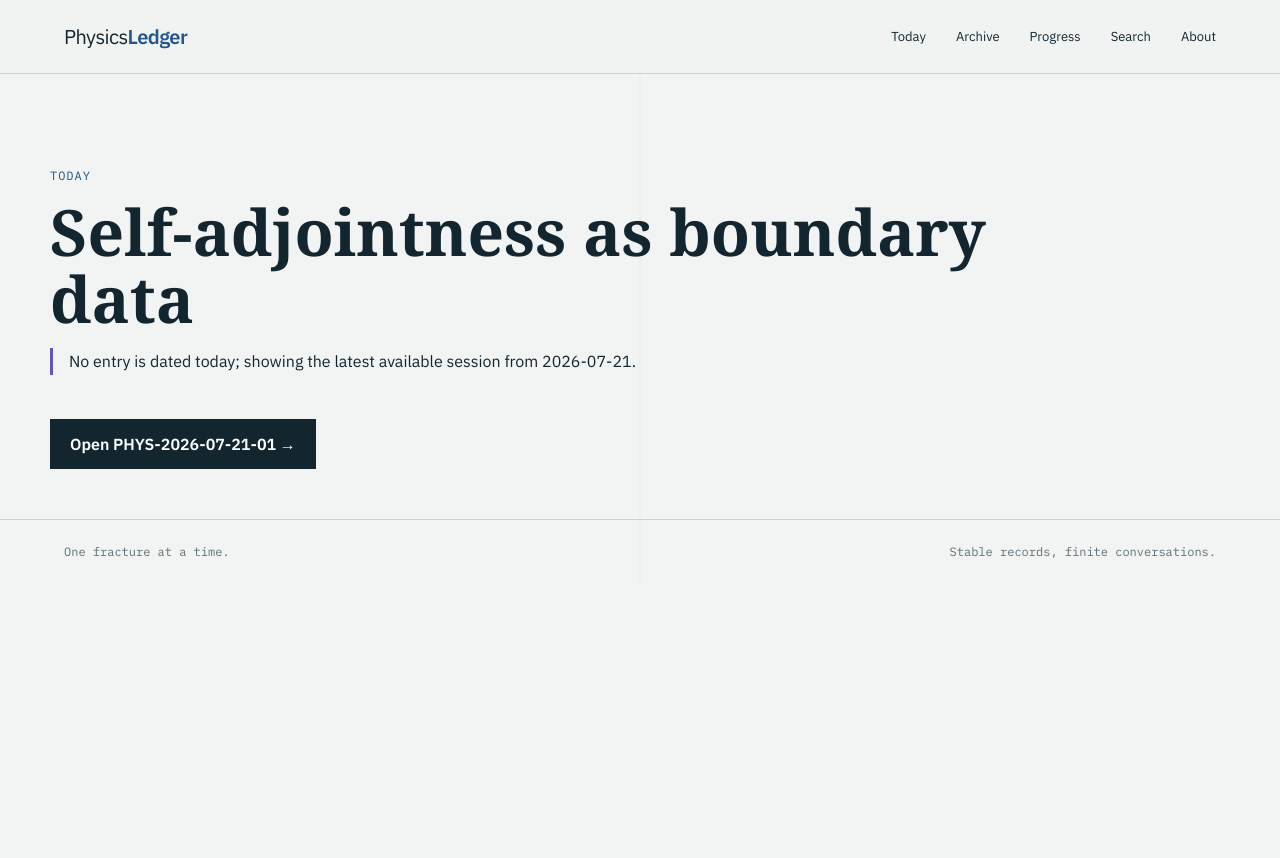
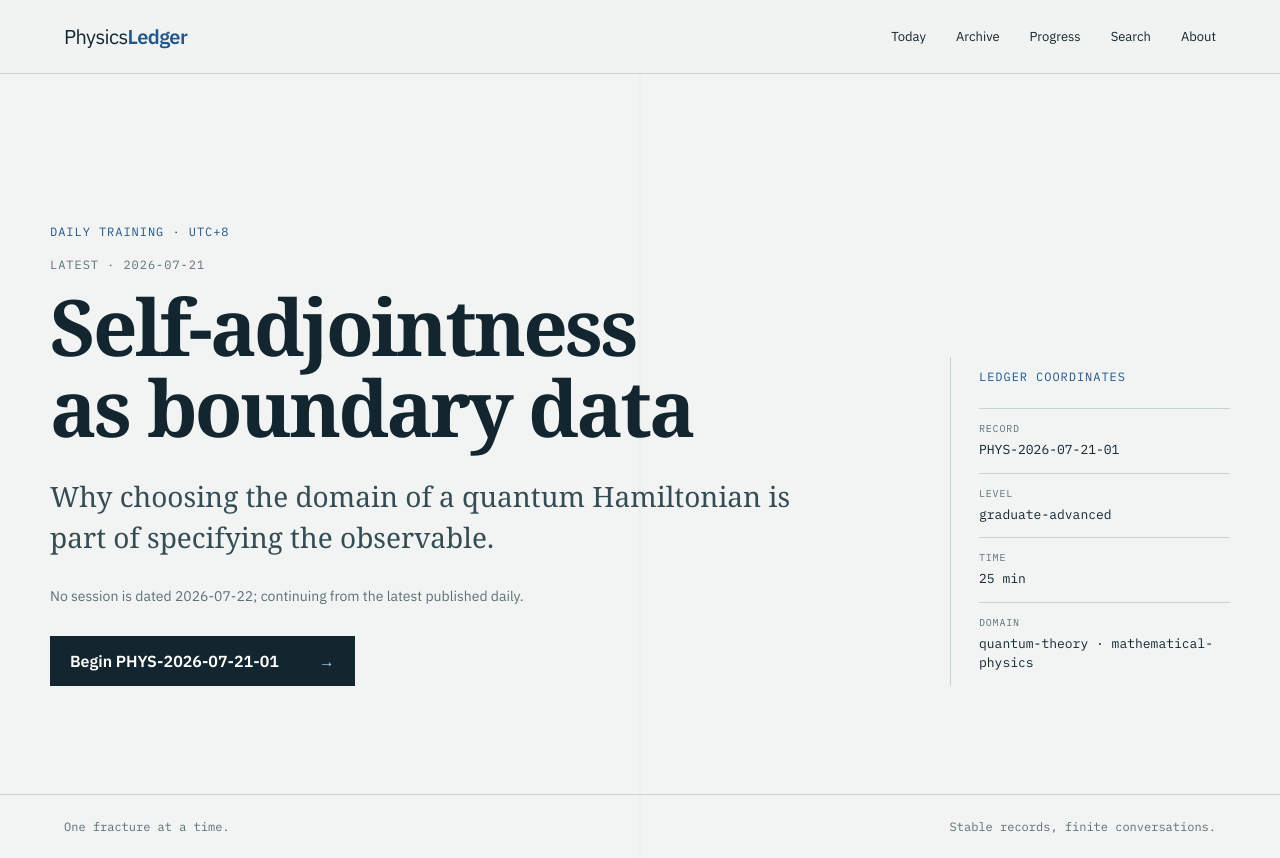
Before and after one commit to rimoooliii/physicsday, an Astro site: page /physicsday/today in a window 1280 px wide. Before the commit the page ends 800 px from the top, so only its background shows below. Built offline with nearby package versions, Linux system fonts and the light colour scheme; Astro itself is replaced by a stand-in of ours; a web font is replaced by a local one.

Commit message:
fix: refine ledger landing pages

```diff
--- /dev/null
+++ b/src/lib/date.ts
@@ -0,0 +1,13 @@
+export const LEDGER_TIME_ZONE = 'Asia/Shanghai';
+
+export function calendarDate(date: Date, timeZone = LEDGER_TIME_ZONE): string {
+  const parts = new Intl.DateTimeFormat('en', {
+    timeZone,
+    year: 'numeric',
+    month: '2-digit',
+    day: '2-digit',
+  }).formatToParts(date);
+  const value = Object.fromEntries(parts.map(({ type, value }) => [type, value]));
+
+  return `${value.year}-${value.month}-${value.day}`;
+}
--- a/src/pages/index.astro
+++ b/src/pages/index.astro
@@ -9,7 +9,7 @@ const latest = entries[0];
 <BaseLayout title="Daily advanced theoretical physics" description="A durable ledger for daily theoretical-physics training.">
   <section class="hero shell">
     <div class="eyebrow">Current fracture · {latest?.data.date.toISOString().slice(0,10)}</div>
-    <h1>{latest?.data.title ?? 'No published session yet'}</h1>
+    <h1 class="hero-title">{latest?.data.title ?? 'No published session yet'}</h1>
     <p class="lede">{latest?.data.summary ?? 'Add a validated Markdown entry to begin the ledger.'}</p>
     {latest && <a class="primary-action" href={withBase(`/physics/${latest.data.id}/`, import.meta.env.BASE_URL)}>Begin today’s problem <span>→</span></a>}
   </section>
--- a/src/pages/today.astro
+++ b/src/pages/today.astro
@@ -2,11 +2,31 @@
 import { getCollection } from 'astro:content';
 import BaseLayout from '../layouts/BaseLayout.astro';
 import { withBase } from '../lib/site';
+import { calendarDate } from '../lib/date';
 const entries = (await getCollection('physics')).filter((e) => e.data.status === 'published' && e.data.entry_kind === 'daily').sort((a,b)=>b.data.date.getTime()-a.data.date.getTime() || b.data.id.localeCompare(a.data.id));
 const entry = entries[0];
-const today = new Date().toISOString().slice(0,10);
-const exact = entry?.data.date.toISOString().slice(0,10) === today;
+const today = calendarDate(new Date());
+const entryDate = entry?.data.date.toISOString().slice(0,10);
+const exact = entryDate === today;
 ---
 <BaseLayout title="Today" description="The latest daily physics training entry." canonicalPath="/today/">
-  <section class="page-intro shell"><p class="section-label">Today</p><h1>{entry?.data.title ?? 'No daily entry'}</h1>{entry && <p class="notice">{exact ? 'Published for today.' : `No entry is dated today; showing the latest available session from ${entry.data.date.toISOString().slice(0,10)}.`}</p>}{entry && <a class="primary-action" href={withBase(`/physics/${entry.data.id}/`, import.meta.env.BASE_URL)}>Open {entry.data.id} →</a>}</section>
+  <section class="today-focus shell">
+    <div class="today-main">
+      <p class="section-label">Daily training · UTC+8</p>
+      <p class="today-date mono">{exact ? today : `Latest · ${entryDate ?? today}`}</p>
+      <h1>{entry?.data.title ?? 'No daily entry'}</h1>
+      <p class="lede">{entry?.data.summary ?? 'The next durable training record has not been published yet.'}</p>
+      {entry && <p class="today-status">{exact ? 'Today’s session is ready.' : `No session is dated ${today}; continuing from the latest published daily.`}</p>}
+      {entry && <a class="primary-action" href={withBase(`/physics/${entry.data.id}/`, import.meta.env.BASE_URL)}>Begin {entry.data.id} <span>→</span></a>}
+    </div>
+    {entry && <aside class="today-ledger" aria-label="Session coordinates">
+      <p class="section-label">Ledger coordinates</p>
+      <dl>
+        <div><dt>Record</dt><dd>{entry.data.id}</dd></div>
+        <div><dt>Level</dt><dd>{entry.data.level}</dd></div>
+        <div><dt>Time</dt><dd>{entry.data.estimated_minutes} min</dd></div>
+        <div><dt>Domain</dt><dd>{entry.data.domains.join(' · ')}</dd></div>
+      </dl>
+    </aside>}
+  </section>
 </BaseLayout>
--- a/src/styles/global.css
+++ b/src/styles/global.css
@@ -96,6 +96,12 @@ h1 {
   max-width: 1000px;
   margin: 0.2em 0;
 }
+.hero-title {
+  max-width: 960px;
+  font-size: clamp(48px, 7vw, 92px);
+  letter-spacing: -0.035em;
+  text-wrap: balance;
+}
 .lede {
   font: 400 clamp(19px, 2.4vw, 28px)/1.45 var(--serif);
   max-width: 760px;
@@ -160,15 +166,74 @@ h1 {
   color: var(--muted);
 }
 .page-intro {
-  padding: 80px 0 50px;
+  padding: clamp(64px, 9vw, 112px) 0 clamp(46px, 7vw, 76px);
 }
 .page-intro > p {
   max-width: 65ch;
   line-height: 1.7;
 }
+.page-intro h1 {
+  max-width: 900px;
+  letter-spacing: -0.025em;
+  text-wrap: balance;
+}
+.page-intro h1 + p {
+  color: #364c55;
+  font-size: clamp(17px, 1.7vw, 21px);
+}
 .notice {
   border-left: 3px solid var(--violet);
   padding-left: 16px;
+}
+.today-focus {
+  display: grid;
+  grid-template-columns: minmax(0, 1fr) 280px;
+  gap: clamp(52px, 8vw, 118px);
+  align-items: end;
+  padding-block: clamp(72px, 11vw, 138px) clamp(68px, 9vw, 108px);
+}
+.today-main {
+  min-width: 0;
+}
+.today-main h1 {
+  max-width: 860px;
+  margin: 0.18em 0 0.28em;
+  font-size: clamp(44px, 6.2vw, 78px);
+  letter-spacing: -0.035em;
+  text-wrap: balance;
+}
+.today-date {
+  margin: 18px 0 0;
+  color: var(--muted);
+}
+.today-status {
+  max-width: 62ch;
+  margin: 24px 0 0;
+  color: var(--muted);
+  font-size: 14px;
+  line-height: 1.6;
+}
+.today-ledger {
+  border-left: 1px solid var(--line);
+  padding-left: 28px;
+}
+.today-ledger dl {
+  margin: 24px 0 0;
+}
+.today-ledger dl div {
+  padding: 13px 0;
+  border-top: 1px solid var(--line);
+}
+.today-ledger dt {
+  color: var(--muted);
+  font: 10px var(--mono);
+  letter-spacing: 0.08em;
+  text-transform: uppercase;
+}
+.today-ledger dd {
+  margin: 5px 0 0;
+  overflow-wrap: anywhere;
+  font: 13px/1.5 var(--mono);
 }
 .archive-list {
   list-style: none;
@@ -366,7 +431,8 @@ h1 {
   display: grid;
   grid-template-columns: repeat(3, 1fr);
   gap: 16px;
-  padding: 0 0 20px;
+  padding: 24px 0;
+  border-block: 1px solid var(--line);
 }
 .archive-filters label {
   display: grid;
@@ -469,6 +535,22 @@ h1 {
   .article-body {
     font-size: 18px;
   }
+  .hero-title {
+    font-size: clamp(44px, 13vw, 66px);
+  }
+  .today-focus {
+    grid-template-columns: 1fr;
+    gap: 48px;
+    padding-block: 64px;
+  }
+  .today-main h1 {
+    font-size: clamp(42px, 12vw, 62px);
+  }
+  .today-ledger {
+    border-top: 1px solid var(--line);
+    border-left: 0;
+    padding: 28px 0 0;
+  }
   .archive-filters {
     grid-template-columns: 1fr 1fr;
   }
```
Also changed, not shown: tests/date.test.ts (added, +11 -0 lines).
